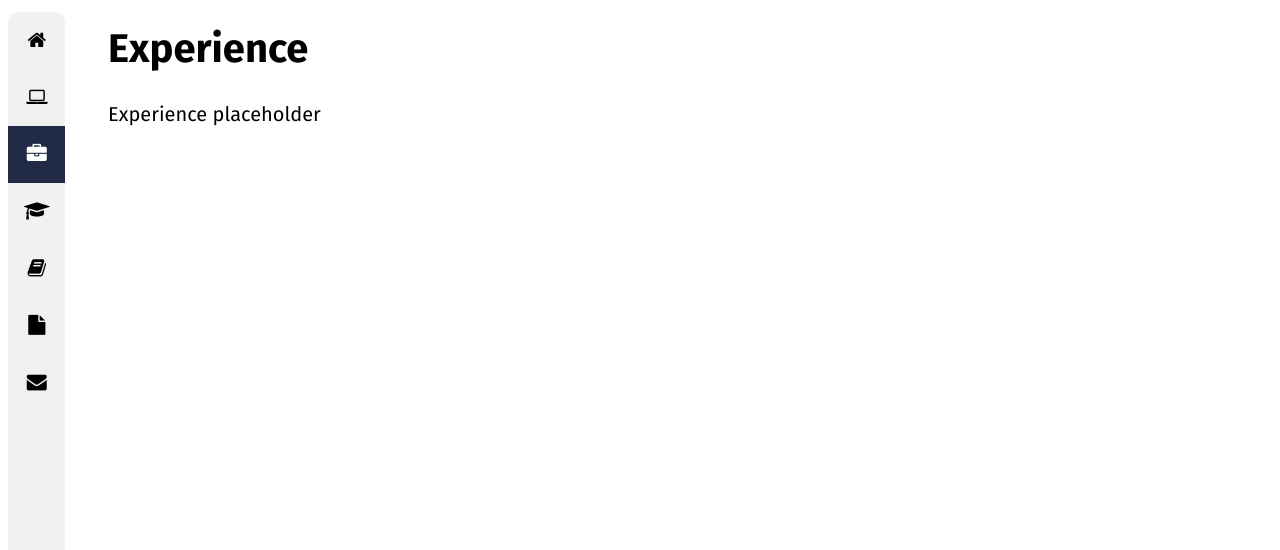
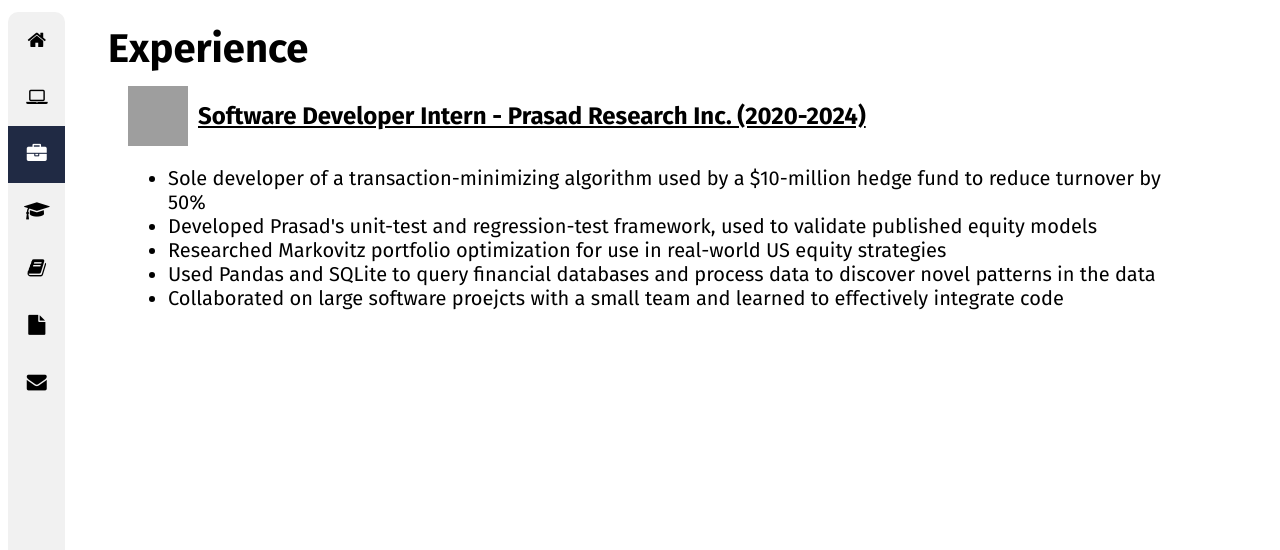
Before and after one commit to adpad2/flask-website, a Flask app: page /experience in a window 1280 px wide. Shown: the part 58-608 px from the top of the page. Run offline with Flask 3, Linux system fonts and the light colour scheme; grey boxes are pictures that could not be loaded.

Commit message:
Added details to experience page

```diff
--- /dev/null
+++ b/api/static/experience.css
@@ -0,0 +1,26 @@
+/* Indent each experience section */
+.experience-section {
+  margin-left: 20px;
+}
+
+/* Correctly size the logos */
+.experience-logo {
+  width: 60px;
+  aspect-ratio: 1;
+}
+
+/* Add spacing between the title and the logo */
+.experience-title {
+  margin-left: 10px;
+  text-decoration: underline;
+}
+
+/* Center all the elements in the experience section to be vertically aligned */
+.experience-header {
+  display: flex;
+  align-items: center;
+}
+
+.experience-content {
+  display: block;
+}
--- a/api/templates/pages/experience.html
+++ b/api/templates/pages/experience.html
@@ -1,9 +1,22 @@
 {% extends 'base.html' %}
 
 {% block header %}
+  <link rel="stylesheet" href="{{url_for('static', filename='experience.css')}}">
   <h1>{% block title %}Experience{% endblock title %}</h1>
 {% endblock header %}
 
 {% block content %}
-  <p>Experience placeholder</p>
+  <div class="experience-section">
+    <div class="experience-header">
+      <img src="{{url_for('static', filename='assets/prasad_research_logo.png')}}" class="experience-logo"></img>
+      <h2 class="experience-title">Software Developer Intern - Prasad Research Inc. (2020-2024)</h2>
+    </div>
+    <ul class="experience-content">
+      <li>Sole developer of a transaction-minimizing algorithm used by a $10-million hedge fund to reduce turnover by 50%</li>
+      <li>Developed Prasad's unit-test and regression-test framework, used to validate published equity models</li>
+      <li>Researched Markovitz portfolio optimization for use in real-world US equity strategies</li>
+      <li>Used Pandas and SQLite to query financial databases and process data to discover novel patterns in the data</li>
+      <li>Collaborated on large software proejcts with a small team and learned to effectively integrate code</li>
+    </ul>
+  </div>
 {% endblock content %}
```
